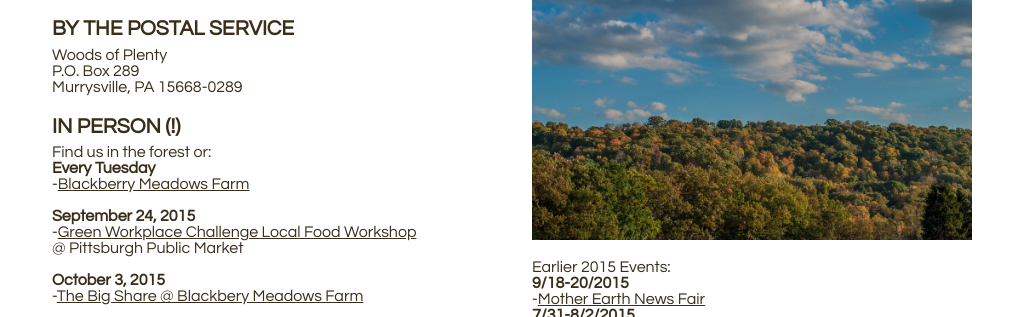
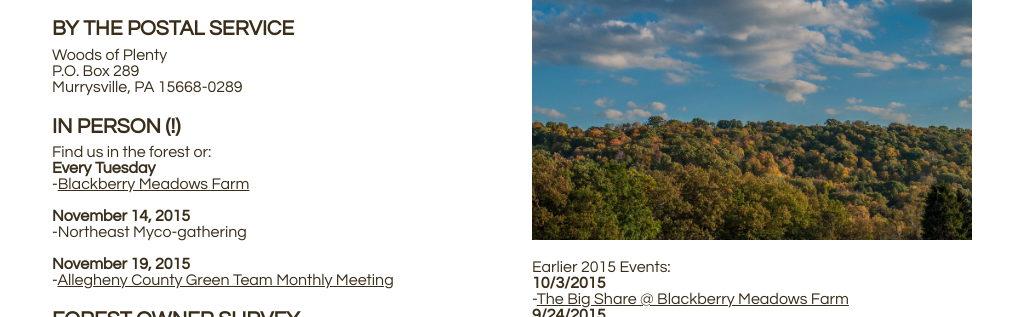
Before and after one commit to woodsofplenty/woodsofplenty.github.io, a plain HTML site: page contact-us.html in a window 1280 px wide. Shown: the part 480-797 px from the top of the page, without its empty margins (128-1151 px from the left). Drawn offline with Linux system fonts and the light colour scheme.

Commit message:
updated contact us

```diff
--- a/contact-us.html
+++ b/contact-us.html
@@ -88,13 +88,12 @@
 					<b>Every Tuesday</b><br>
 					-<a target="_blank" class="text-link" href="http://blackberrymeadows.com/">Blackberry Meadows Farm</a><br><br>
 
-					<b>September 24, 2015</b><br>
-					-<a target="_blank" class="text-link" href="http://gwcpgh.org/">Green Workplace Challenge Local Food Workshop</a><br>
-					@ Pittsburgh Public Market
+					<b>November 14, 2015</b><br>
+					-Northeast Myco-gathering
 					<br><br>
 
-					<b>October 3, 2015</b><br>
-					-<a target="_blank" class="text-link" href="http://www.chscorp.org/bigshare">The Big Share @ Blackbery Meadows Farm</a>
+					<b>November 19, 2015</b><br>
+					-<a target="_blank" class="text-link" href="http://www.alleghenycounty.us/alleghenygreen/teams.aspx">Allegheny County Green Team Monthly Meeting</a>
 
 					<br><br>
 					<h1>Forest owner survey</h1>
@@ -115,6 +114,10 @@
 
 					<br><br>
 					Earlier 2015 Events:<br>
+					<b>10/3/2015</b><br>
+					-<a target="_blank" class="text-link" href="http://www.chscorp.org/bigshare">The Big Share @ Blackberry Meadows Farm</a><br>
+					<b>9/24/2015</b><br>
+					-<a target="_blank" class="text-link" href="http://gwcpgh.org/">Green Workplace Challenge Local Food Workshop</a><br>
 					<b>9/18-20/2015</b><br>
 					-<a target="_blank" class="text-link" href="http://www.motherearthnews.com/fair/pennsylvania.aspx">Mother Earth News Fair</a><br>
 					<b>7/31-8/2/2015</b><br>
```
